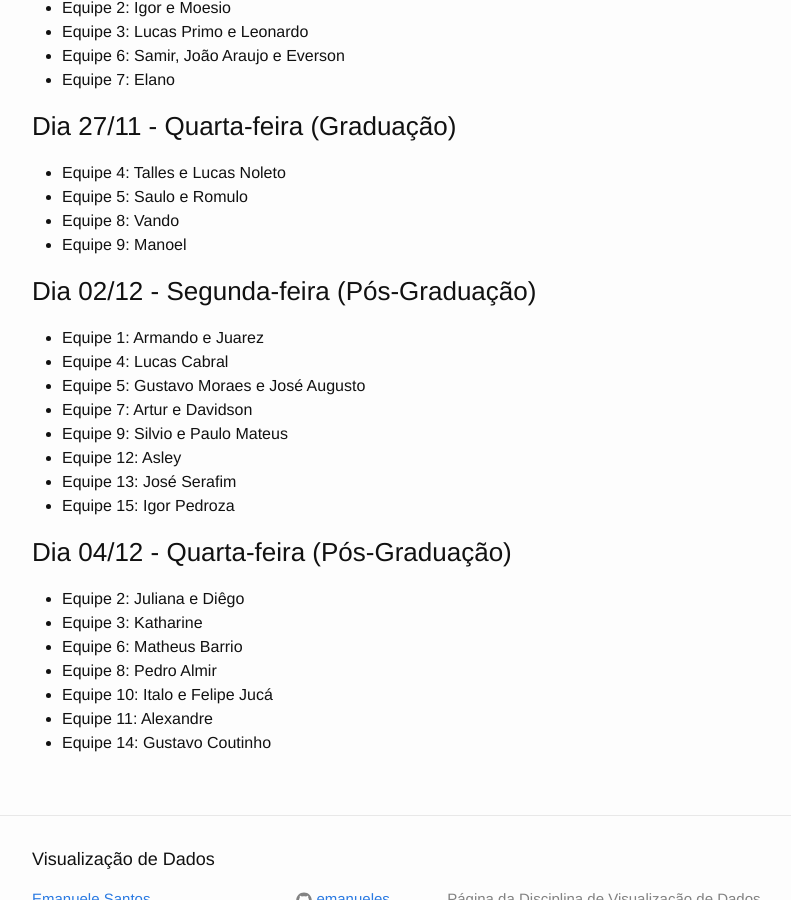
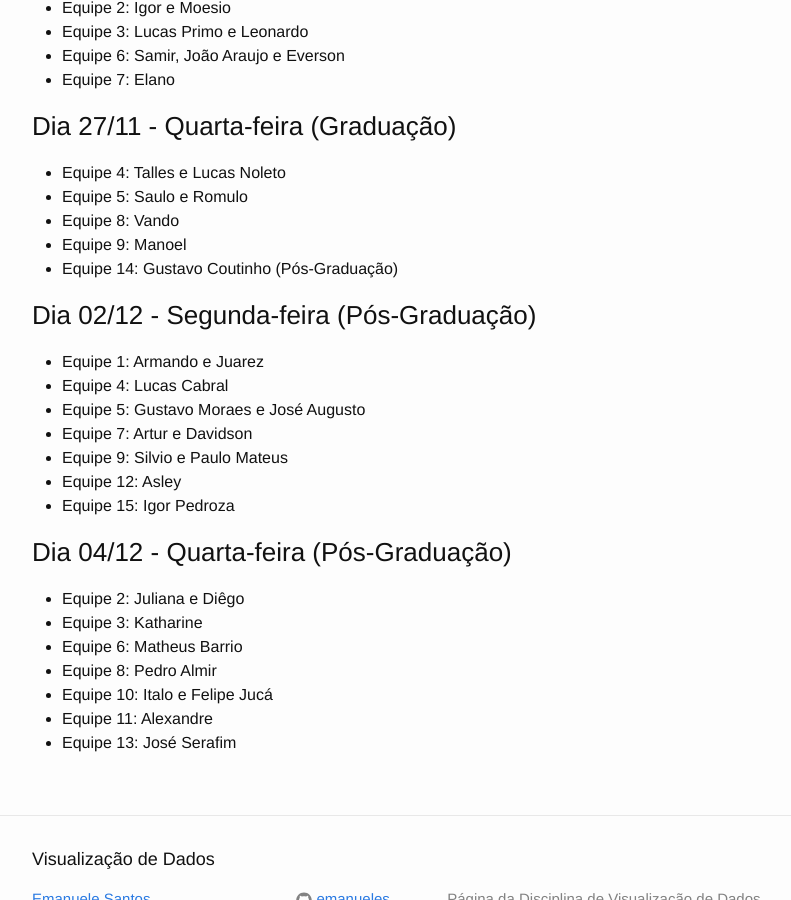
Before and after one commit to emanueles/datavis-course, a Jekyll site: the page built from _tasks/2019-11-18-projeto-final.md, in a window 1280 px wide and 900 px high, scrolled down 1595 px. Shown: the whole window, without its empty margins (238-1029 px from the left). Built offline with Jekyll 4.4.1, drawn with Linux system fonts in a browser that asks for light colours; some of the changed lines change nothing that is shown.

Commit message:
Updated calendar of presentations.

```diff
--- a/_tasks/2019-11-18-projeto-final.md
+++ b/_tasks/2019-11-18-projeto-final.md
@@ -61,6 +61,7 @@ Apenas um membro da equipe deve submeter os arquivos pelo SIGAA.
 * Equipe 5: Saulo e Romulo
 * Equipe 8: Vando
 * Equipe 9: Manoel
+* Equipe 14: Gustavo Coutinho (Pós-Graduação)
 
 
 ### Dia 02/12 - Segunda-feira (Pós-Graduação)
@@ -70,7 +71,6 @@ Apenas um membro da equipe deve submeter os arquivos pelo SIGAA.
 * Equipe 7: Artur e Davidson
 * Equipe 9: Silvio e Paulo Mateus
 * Equipe 12: Asley
-* Equipe 13: José Serafim
 * Equipe 15: Igor Pedroza
 
 
@@ -81,4 +81,4 @@ Apenas um membro da equipe deve submeter os arquivos pelo SIGAA.
 * Equipe 8: Pedro Almir
 * Equipe 10: Italo e Felipe Jucá
 * Equipe 11: Alexandre
-* Equipe 14: Gustavo Coutinho
+* Equipe 13: José Serafim
```
